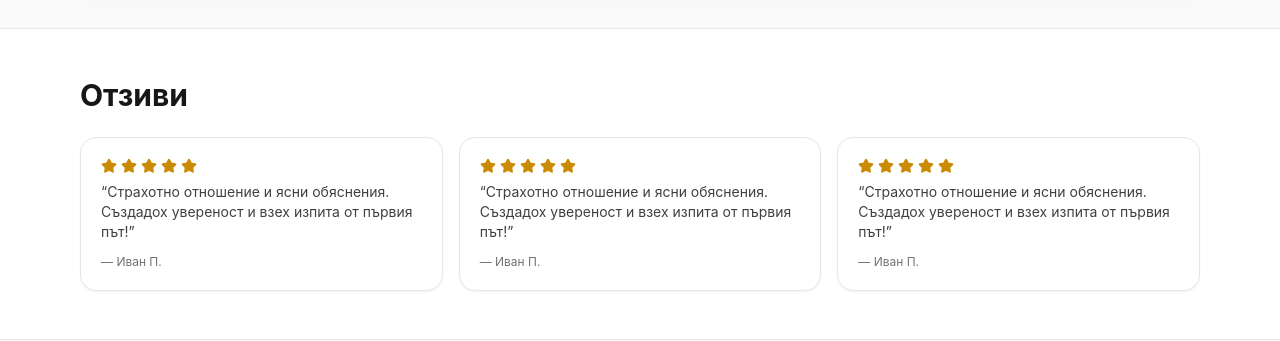
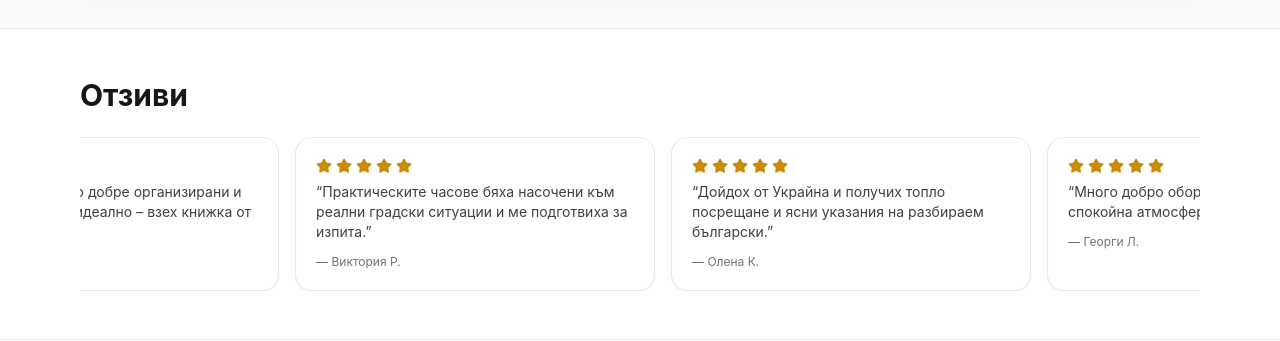
Before and after one commit to adangelov/codex, a React (Vite) app: page / in a window 1280 px wide. Shown: the part 4300-4641 px from the top of the page. Built offline with nearby package versions, Linux system fonts and the light colour scheme.

Commit message:
Add rotating review carousel and update version

```diff
--- a/src/index.css
+++ b/src/index.css
@@ -13,3 +13,20 @@ body {
 a {
   color: inherit;
 }
+
+@keyframes review-marquee {
+  0% {
+    transform: translateX(0);
+  }
+  100% {
+    transform: translateX(-50%);
+  }
+}
+
+.review-marquee {
+  animation: review-marquee 42s linear infinite;
+}
+
+.review-marquee:hover {
+  animation-play-state: paused;
+}
--- a/src/pages/HomePage.tsx
+++ b/src/pages/HomePage.tsx
@@ -203,6 +203,50 @@ const DEFAULT_CONTACT_FORM: ContactFormState = {
   course: 'b_standard',
   gdpr: false
 };
+
+type ReviewCard = {
+  name: string;
+  text: string;
+};
+
+const REVIEWS: ReviewCard[] = [
+  {
+    name: 'Мария Т.',
+    text: 'Инструкторът е търпелив и обяснява всяка ситуация на пътя без излишно напрежение.'
+  },
+  {
+    name: 'Иван П.',
+    text: 'Курсовете са много добре организирани и графикът ми пасна идеално – взех книжка от първия опит.'
+  },
+  {
+    name: 'Виктория Р.',
+    text: 'Практическите часове бяха насочени към реални градски ситуации и ме подготвиха за изпита.'
+  },
+  {
+    name: 'Олена К.',
+    text: 'Дойдох от Украйна и получих топло посрещане и ясни указания на разбираем български.'
+  },
+  {
+    name: 'Георги Л.',
+    text: 'Много добро оборудване на автомобилите и спокойна атмосфера по време на уроците.'
+  },
+  {
+    name: 'Сергій М.',
+    text: 'Инструкторът ми помогна да се адаптирам към местните правила и да карам уверено още от първите часове.'
+  },
+  {
+    name: 'Петър Д.',
+    text: 'Теорията е поднесена стъпка по стъпка и винаги има време за допълнителни въпроси.'
+  },
+  {
+    name: 'Антоанета Ж.',
+    text: 'Гъвкавостта при насрочването на часове ми позволи да комбинирам обучението с работата.'
+  },
+  {
+    name: 'Николай С.',
+    text: 'Благодарение на постоянната обратна връзка коригирах грешките си и развих увереност зад волана.'
+  }
+];
 export default function HomePage() {
   const [lang, setLang] = useState<Lang>('bg');
   const t = i18n[lang];
@@ -219,6 +263,7 @@ export default function HomePage() {
   const headerRef = useRef<HTMLElement | null>(null);
   const [isMedicalModalOpen, setMedicalModalOpen] = useState(false);
   const theoryCalendarRef = useRef<HTMLDivElement | null>(null);
+  const marqueeReviews = useMemo(() => [...REVIEWS, ...REVIEWS], []);
 
   useEffect(() => {
     if (!startDate && upcomingStarts.length > 0) {
@@ -847,20 +892,23 @@ export default function HomePage() {
         <section className="border-t bg-white">
           <div className="mx-auto max-w-6xl px-4 py-12">
             <h2 className="text-2xl font-bold md:text-3xl">{t.reviews}</h2>
-            <div className="mt-6 grid gap-4 md:grid-cols-3">
-              {[1, 2, 3].map((item) => (
-                <div key={item} className="rounded-2xl border bg-white p-5 shadow-sm">
-                  <div className="mb-2 flex items-center gap-1 text-yellow-600">
-                    {Array.from({ length: 5 }).map((_, index) => (
-                      <Star key={index} size={16} fill="currentColor" />
-                    ))}
+            <div className="relative mt-6 overflow-hidden">
+              <div className="flex w-max gap-4 review-marquee" aria-label="Customer reviews carousel">
+                {marqueeReviews.map((review, index) => (
+                  <div
+                    key={`${review.name}-${index}`}
+                    className="min-w-[260px] max-w-[360px] shrink-0 rounded-2xl border bg-white p-5 shadow-sm md:min-w-[300px]"
+                  >
+                    <div className="mb-2 flex items-center gap-1 text-yellow-600">
+                      {Array.from({ length: 5 }).map((_, starIndex) => (
+                        <Star key={starIndex} size={16} fill="currentColor" />
+                      ))}
+                    </div>
+                    <p className="text-sm text-neutral-700">“{review.text}”</p>
+                    <div className="mt-3 text-xs text-neutral-500">— {review.name}</div>
                   </div>
-                  <p className="text-sm text-neutral-700">
-                    “Страхотно отношение и ясни обяснения. Създадох увереност и взех изпита от първия път!”
-                  </p>
-                  <div className="mt-3 text-xs text-neutral-500">— Иван П.</div>
-                </div>
-              ))}
+                ))}
+              </div>
             </div>
           </div>
         </section>
--- a/src/siteVersion.ts
+++ b/src/siteVersion.ts
@@ -1 +1 @@
-export const SITE_VERSION = 'v1.0.62';
+export const SITE_VERSION = 'v1.0.63';
```
